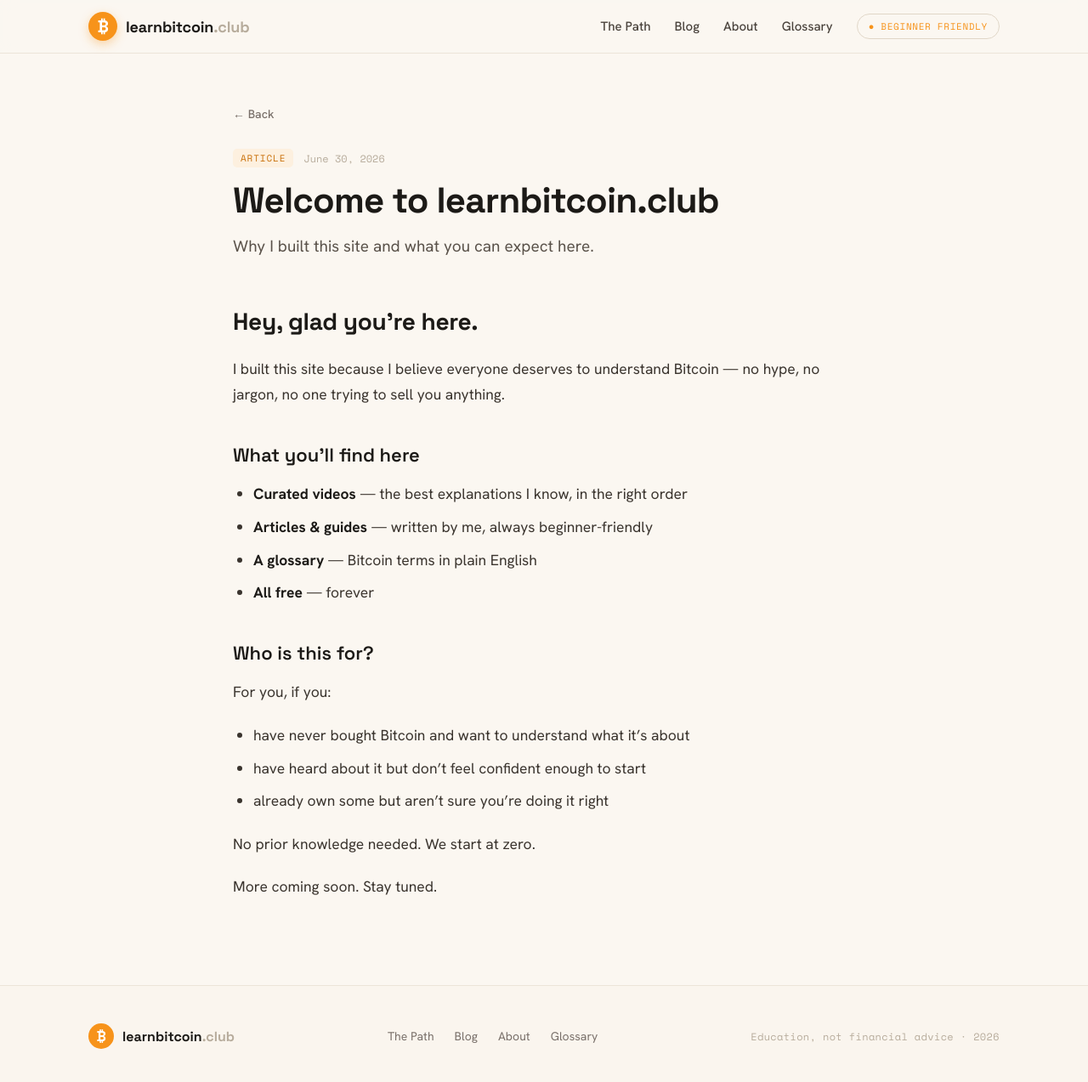
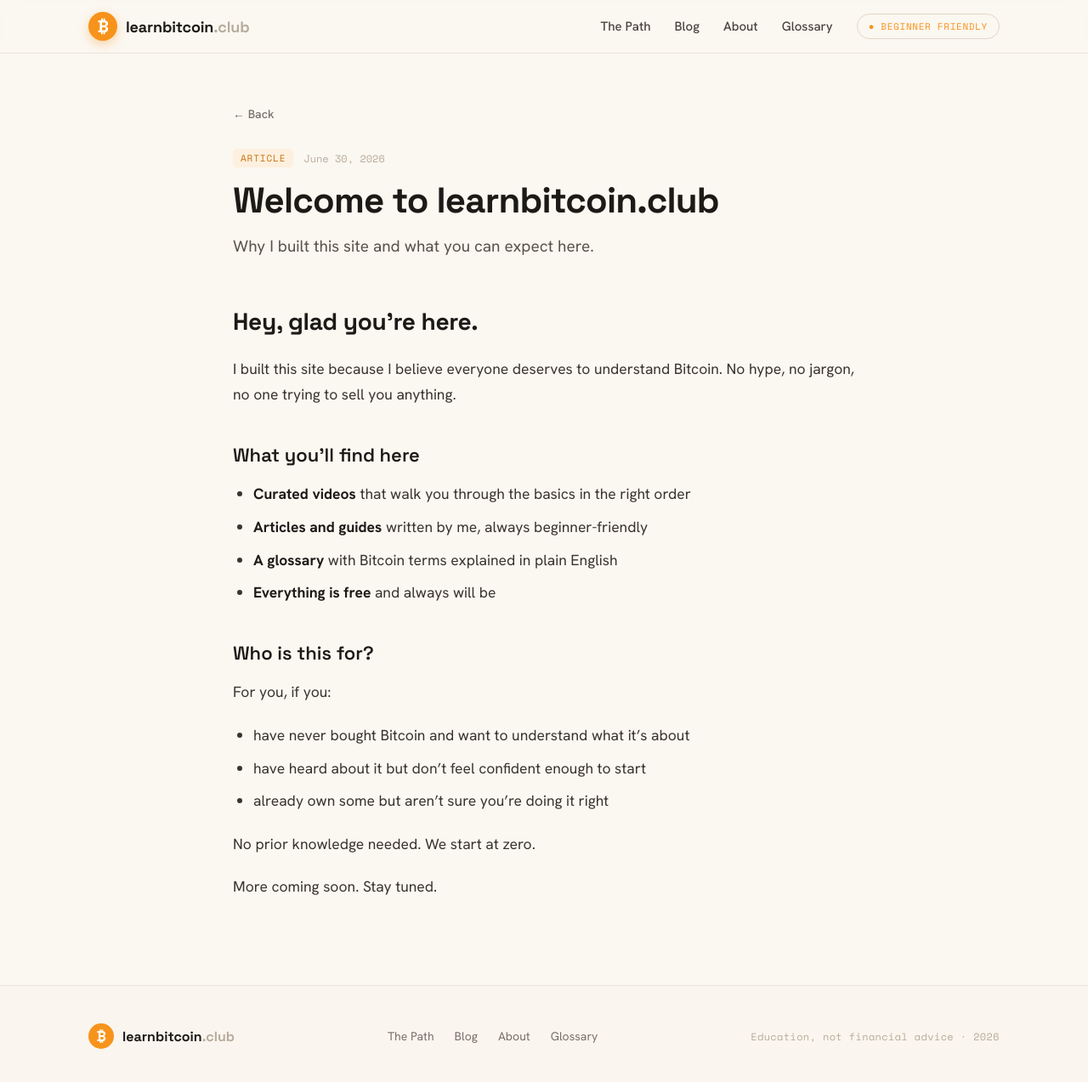
Before and after one commit to florakija/learnbitcoin-club, a Jekyll site: the page built from _posts/2026-06-30-welcome-to-learnbitcoin-club.md, in a window 1280 px wide and 1278 px high. Shown: the top 1273 px of the window at 85% size. Built offline with Jekyll 4.4.1, drawn with Linux system fonts in a browser that asks for light colours.

Commit message:
Remove em dashes from welcome blog post
Co-Authored-By: Claude Opus 4.6 <noreply@anthropic.com>

```diff
--- a/_posts/2026-06-30-welcome-to-learnbitcoin-club.md
+++ b/_posts/2026-06-30-welcome-to-learnbitcoin-club.md
@@ -8,14 +8,14 @@ excerpt: "Why I built this site and what you can expect here."
 
 ## Hey, glad you're here.
 
-I built this site because I believe everyone deserves to understand Bitcoin — no hype, no jargon, no one trying to sell you anything.
+I built this site because I believe everyone deserves to understand Bitcoin. No hype, no jargon, no one trying to sell you anything.
 
 ### What you'll find here
 
-- **Curated videos** — the best explanations I know, in the right order
-- **Articles & guides** — written by me, always beginner-friendly
-- **A glossary** — Bitcoin terms in plain English
-- **All free** — forever
+- **Curated videos** that walk you through the basics in the right order
+- **Articles and guides** written by me, always beginner-friendly
+- **A glossary** with Bitcoin terms explained in plain English
+- **Everything is free** and always will be
 
 ### Who is this for?
 
```
